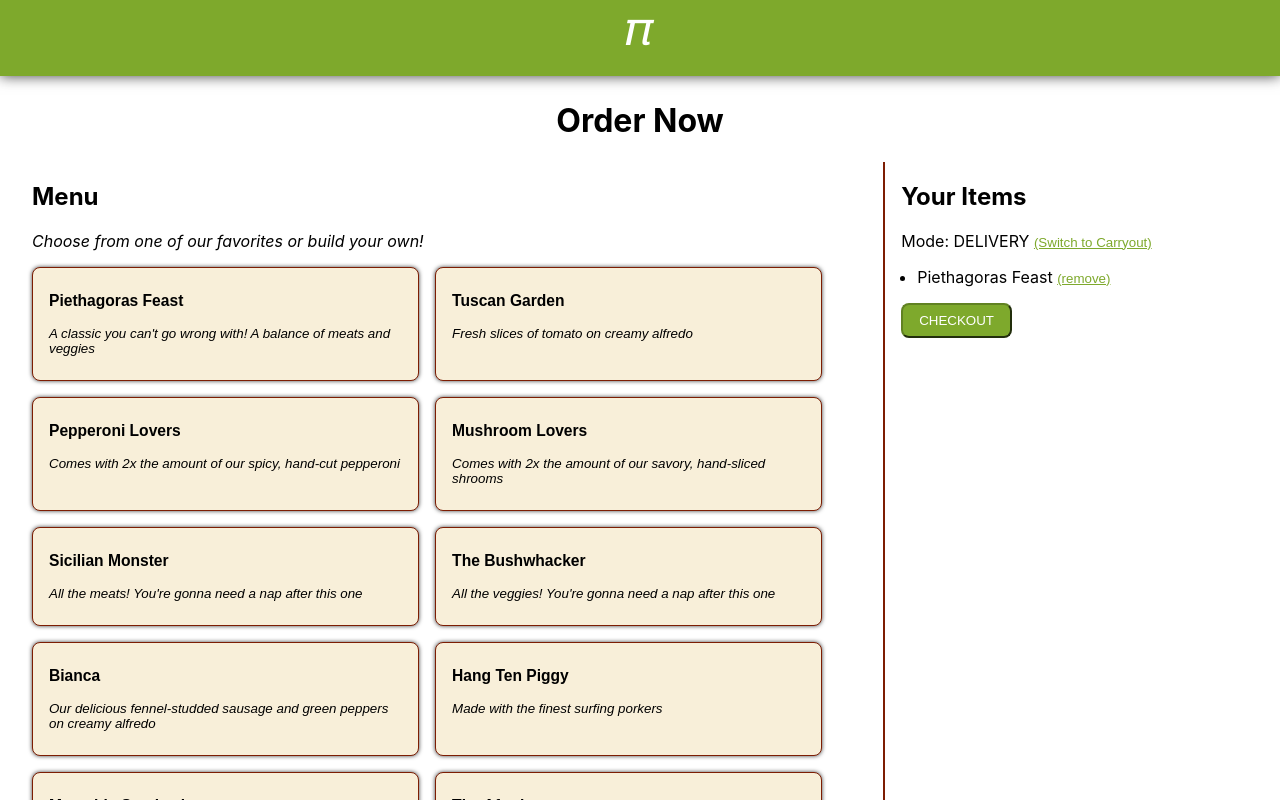
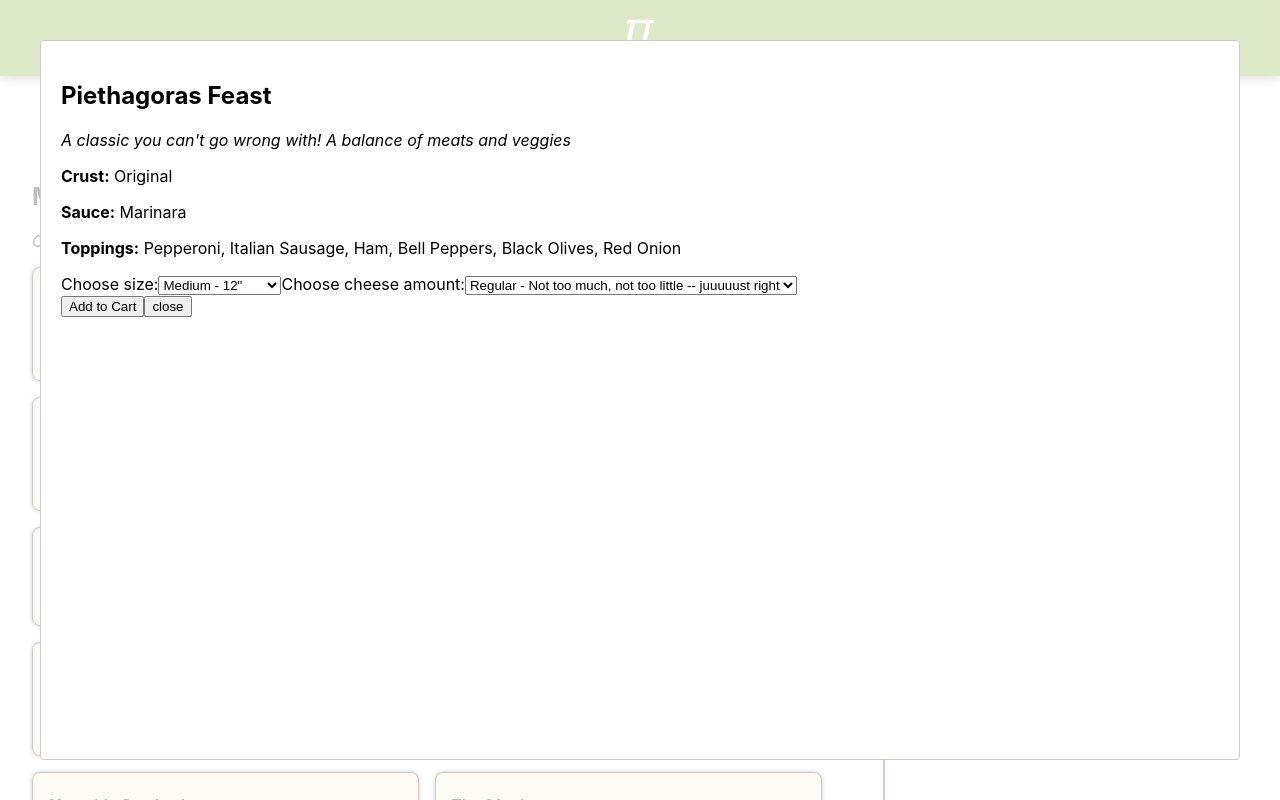
Before and after one commit to boiarqin/piethagoras, a Next.js app in the folder client-next/: page /new-order in a window 1280 px wide. Both pictures are taken after a click on the button 225 px from the left and 323 px from the top of the page. Shown: the top 800 px of the page. Built offline with nearby package versions, Linux system fonts and the light colour scheme.

Commit message:
working modals and form

```diff
--- a/client-next/package.json
+++ b/client-next/package.json
@@ -10,6 +10,7 @@
     "next": "latest",
     "react": "18.2.0",
     "react-dom": "18.2.0",
+    "react-modal": "^3.16.1",
     "react-redux": "^8.0.5",
     "uuid": "^9.0.0"
   }
--- a/client-next/pages/_app.js
+++ b/client-next/pages/_app.js
@@ -1,6 +1,9 @@
 import { Provider } from 'react-redux'
+import Modal from 'react-modal'
 import {store} from '../redux/store'
 import '../styles/globals.css';
+
+Modal.setAppElement('#__next');
 
 export default function App({ Component, pageProps }) {
   return (
--- a/client-next/pages/new-order.js
+++ b/client-next/pages/new-order.js
@@ -1,12 +1,44 @@
+import { useState } from 'react';
+import Link from 'next/link';
 import { useDispatch, useSelector } from "react-redux";
+import Modal from 'react-modal';
 import PurchaseFunnel from "../layouts/purchase-funnel";
 import { SIZES, SAUCE, CRUST, CHEESE_AMOUNT, TOPPINGS, FAVORITES, DELIVERY_MODE, CARRYOUT_MODE } from "../constants/pizza-options";
 import { setDeliveryMode, setCarryoutMode, addItemToCart, removeItemFromCart } from '../redux/cart/cartSlice';
 import styles from '../styles/pages/NewOrder.module.css';
 
+
 const NewOrder = () => {
   const dispatch = useDispatch();
   const { mode, items } = useSelector((state) => state.cart)
+
+  const [modalIsOpen, setModalIsOpen] = useState(false);
+  const [selectedPizza, setSelectedPizza] = useState(null);
+  const [selectedSize, setSelectedSize] = useState(SIZES.MEDIUM.key);
+  const [selectedCheeseAmt, setSelectedCheeseAmt] = useState(CHEESE_AMOUNT.REGULAR.key);
+  // const openModal =
+  const openFavoritesModal = (pizza) => {
+    setSelectedPizza(pizza);
+    setModalIsOpen(true);
+  }
+  const addFavoritesToCart = () => {
+    console.log(selectedPizza)
+    dispatch(addItemToCart({
+      displayName: selectedPizza.displayName,
+      size: selectedSize,
+      crust: selectedPizza.crust.key,
+      sauce: selectedPizza.sauce.key,
+      cheeseAmount: selectedCheeseAmt,
+      toppings: selectedPizza.toppings.map(topping => topping.key),
+    }));
+    closeModal();
+  }
+  // const openBYOModal = () => { }
+  const closeModal = () => {
+    setSelectedPizza(null)
+    setSelectedSize(SIZES.MEDIUM.key)
+    setModalIsOpen(false)
+  }
 
   return (
     <PurchaseFunnel>
@@ -16,7 +48,7 @@ const NewOrder = () => {
           <h2>Your Items</h2>
           <div>
             Mode: {mode}
-            {' '}{ mode === DELIVERY_MODE ? (
+            {' '}{mode === DELIVERY_MODE ? (
               <button className="text" onClick={() => dispatch(setCarryoutMode())}>(Switch to Carryout)</button>
             ) : (
               <button className="text" onClick={() => dispatch(setDeliveryMode())}>(Switch to Delivery)</button>
@@ -30,14 +62,33 @@ const NewOrder = () => {
             ) : (
               <ul className={styles.items}>
                 {items.map(item => {
+                  const {
+                    id,
+                    displayName,
+                    size,
+                    crust,
+                    sauce,
+                    cheeseAmount,
+                    toppings
+                  } = item;
+
                   return (
-                    <li key={item.id}>{item.displayName} <button className="text" onClick={() => dispatch(removeItemFromCart(item.id))}>(remove)</button></li>
+                    <li key={id}>
+                      {displayName} <button className="text" onClick={() => dispatch(removeItemFromCart(id))}>(remove)</button>
+                      <p><strong>Size:</strong> {SIZES[size].displayName}</p>
+                      <p><strong>Crust:</strong> {CRUST[crust].displayName}</p>
+            <p><strong>Sauce:</strong> {SAUCE[sauce].displayName}</p>
+            <p><strong>Cheese Amount:</strong> {CHEESE_AMOUNT[cheeseAmount].displayName}</p>
+            <p><strong>Toppings:</strong> {toppings.map((topping) => TOPPINGS[topping].displayName).join(', ')}</p>
+                    </li>
                   )
                 })}
               </ul>
             )}
           </div>
+          <Link passHref href="/checkout">
             <button className={`primary {styles.checkout}`}>Checkout</button>
+          </Link>
         </div>
 
         <div className={styles.menu}>
@@ -50,7 +101,7 @@ const NewOrder = () => {
 
                 return (
                   <li key={pizza.displayName} className={styles['card-wrapper']}>
-                    <button className={styles.card} onClick={() => dispatch(addItemToCart(pizza))}>
+                    <button className={styles.card} onClick={() => openFavoritesModal(pizza)}>
                       <h3>{pizza.displayName}</h3>
                       <p><em>{pizza.description}</em></p>
                     </button>
@@ -67,6 +118,47 @@ const NewOrder = () => {
           </ul>
         </div>
       </div>
+      {modalIsOpen && (
+      <Modal
+        isOpen={modalIsOpen}
+        // onAfterOpen={afterOpenModal}
+        // onRequestClose={closeModal}
+        // style={customStyles}
+        contentLabel="Finish customizing your pizza"
+      >
+            <h2>{selectedPizza.displayName}</h2>
+
+            <p><em>{selectedPizza.description}</em></p>
+            <p><strong>Crust:</strong> {selectedPizza.crust.displayName}</p>
+            <p><strong>Sauce:</strong> {selectedPizza.sauce.displayName}</p>
+            <p><strong>Toppings:</strong> {selectedPizza.toppings.map((topping) => topping.displayName).join(', ')}</p>
+
+            <form>
+              <label>Choose size:
+              <select onChange={(e) => setSelectedSize(e.target.value)} value={SIZES.MEDIUM.key}>
+                {Object.keys(SIZES).map((key) => {
+                  const size = SIZES[key];
+
+                  return (<option key={size.key} value={size.key}>{size.displayName} - {size.description}</option>)
+                })}
+
+              </select>
+              </label>
+              <label>Choose cheese amount:
+              <select onChange={(e) => setSelectedCheeseAmt(e.target.value)} value={CHEESE_AMOUNT.REGULAR.key}>
+                {Object.keys(CHEESE_AMOUNT).map((key) => {
+                  const amt = CHEESE_AMOUNT[key];
+
+                  return (<option key={amt.key} value={amt.key}>{amt.displayName} - {amt.description}</option>)
+                })}
+
+              </select>
+              </label>
+            </form>
+            <button onClick={addFavoritesToCart}>Add to Cart</button>
+            <button onClick={closeModal}>close</button>
+      </Modal>
+      )}
 
     </PurchaseFunnel>
   )
--- a/client-next/redux/cart/cartSlice.js
+++ b/client-next/redux/cart/cartSlice.js
@@ -20,6 +20,7 @@ export const cartSlice = createSlice({
         state.mode = CARRYOUT_MODE
     },
     addItemToCart: (state, action) => {
+        console.log(action.payload)
         const newItem = {
             ...action.payload,
         id: uuidv4()
```
Also changed, not shown: 1 other file (tests, documents, lock files or other folders). Lines whose indentation alone changed are shown as unchanged.
